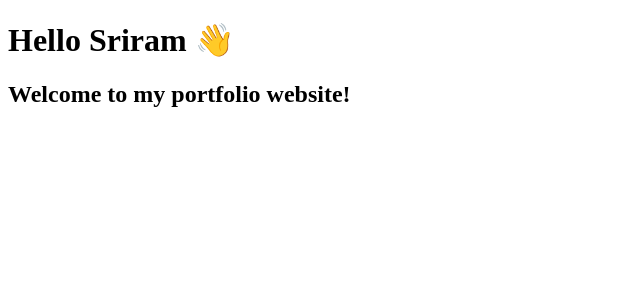
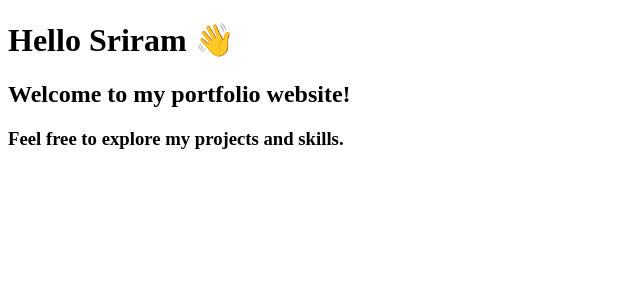
Before and after one commit to SriramBalaKrish/myportfolio, an Angular app: page / in a window 1280 px wide. Shown: the top 300 px of the page, without its empty margins (0-640 px from the left). Built offline with nearby package versions, Linux system fonts and the light colour scheme.

Commit message:
new changes

```diff
--- a/src/app/app.html
+++ b/src/app/app.html
@@ -1,4 +1,5 @@
 <header role="banner">
   <h1>Hello Sriram 👋</h1>
   <h2>Welcome to my portfolio website!</h2>
+  <h3>Feel free to explore my projects and skills.</h3>
 </header>
```
